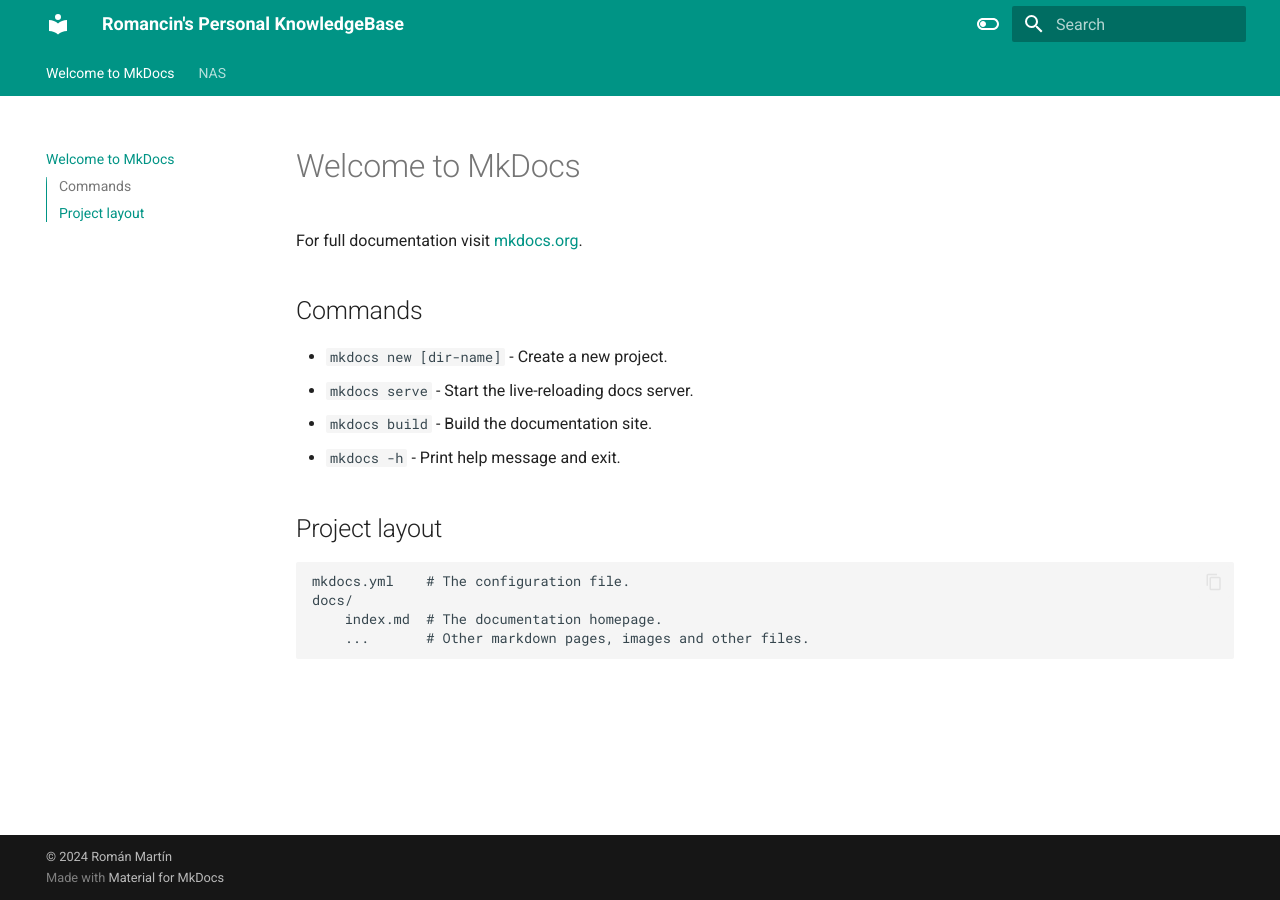
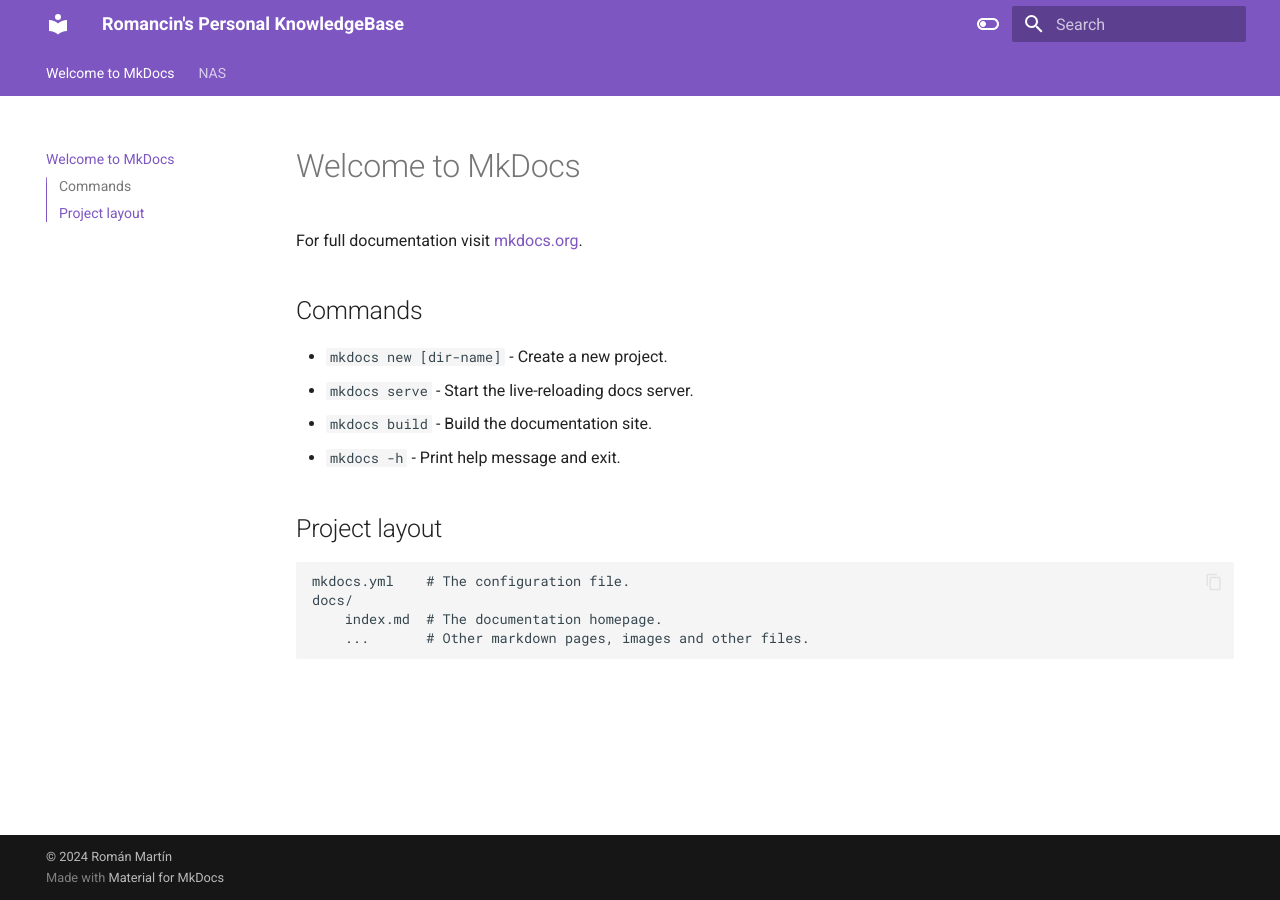
Before and after one commit to romancin/docs, an MkDocs documentation site: the page built from docs/index.md, in a window 1280 px wide. Built offline with MkDocs 1.6.1 and Material for MkDocs 9.7.7, drawn with Linux system fonts in a browser that asks for light colours.

Commit message:
feat: Change colors

```diff
--- a/mkdocs.yml
+++ b/mkdocs.yml
@@ -19,15 +19,15 @@
       toggle:
         icon: material/toggle-switch-off-outline
         name: Switch to dark mode
-      primary: teal
+      primary: deep purple
       accent: purple
     - media: "(prefers-color-scheme: dark)"
       scheme: slate
       toggle:
         icon: material/toggle-switch
         name: Switch to light mode
-      primary: teal
-      accent: lime
+      primary: deep purple
+      accent: purple
 
 plugins:
   - search
```
